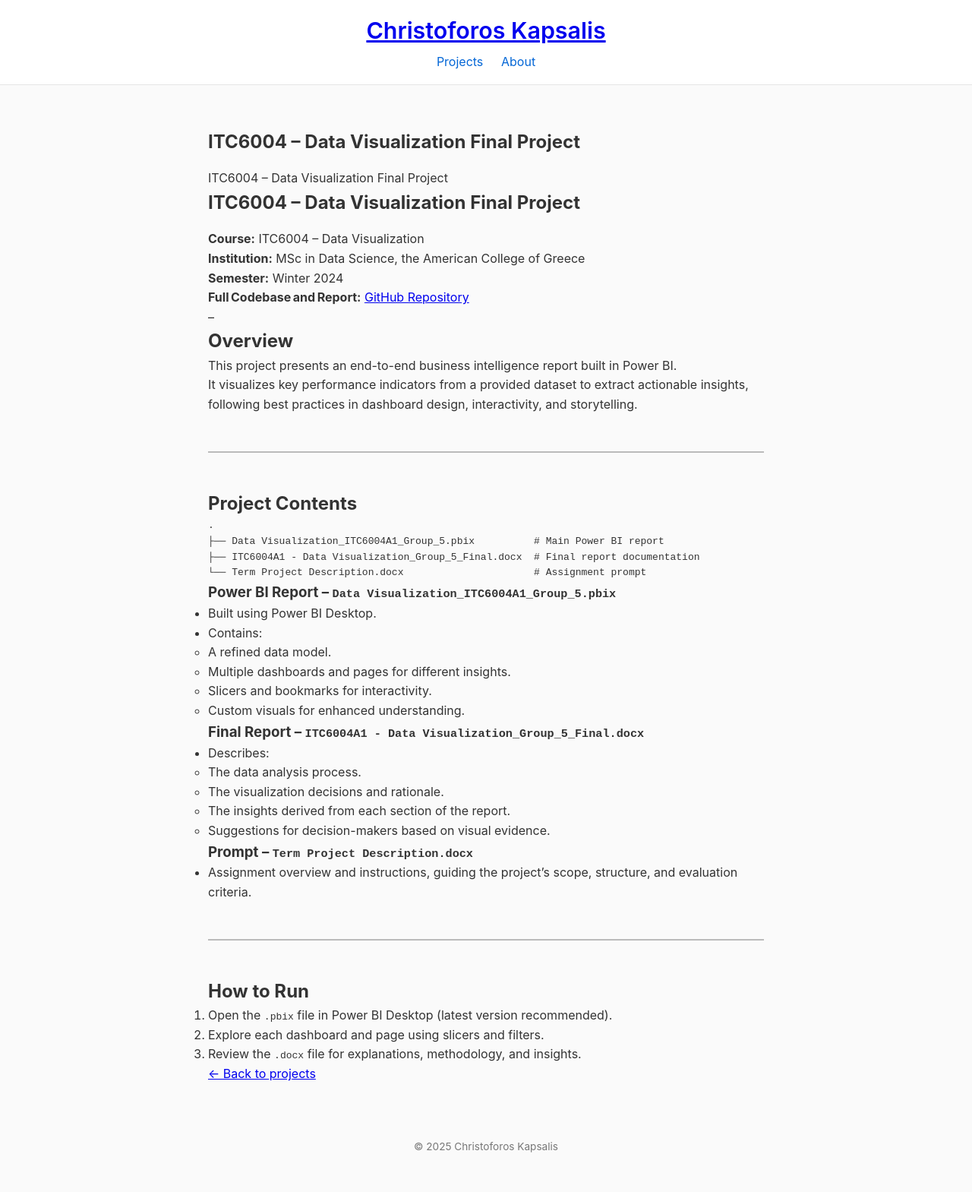
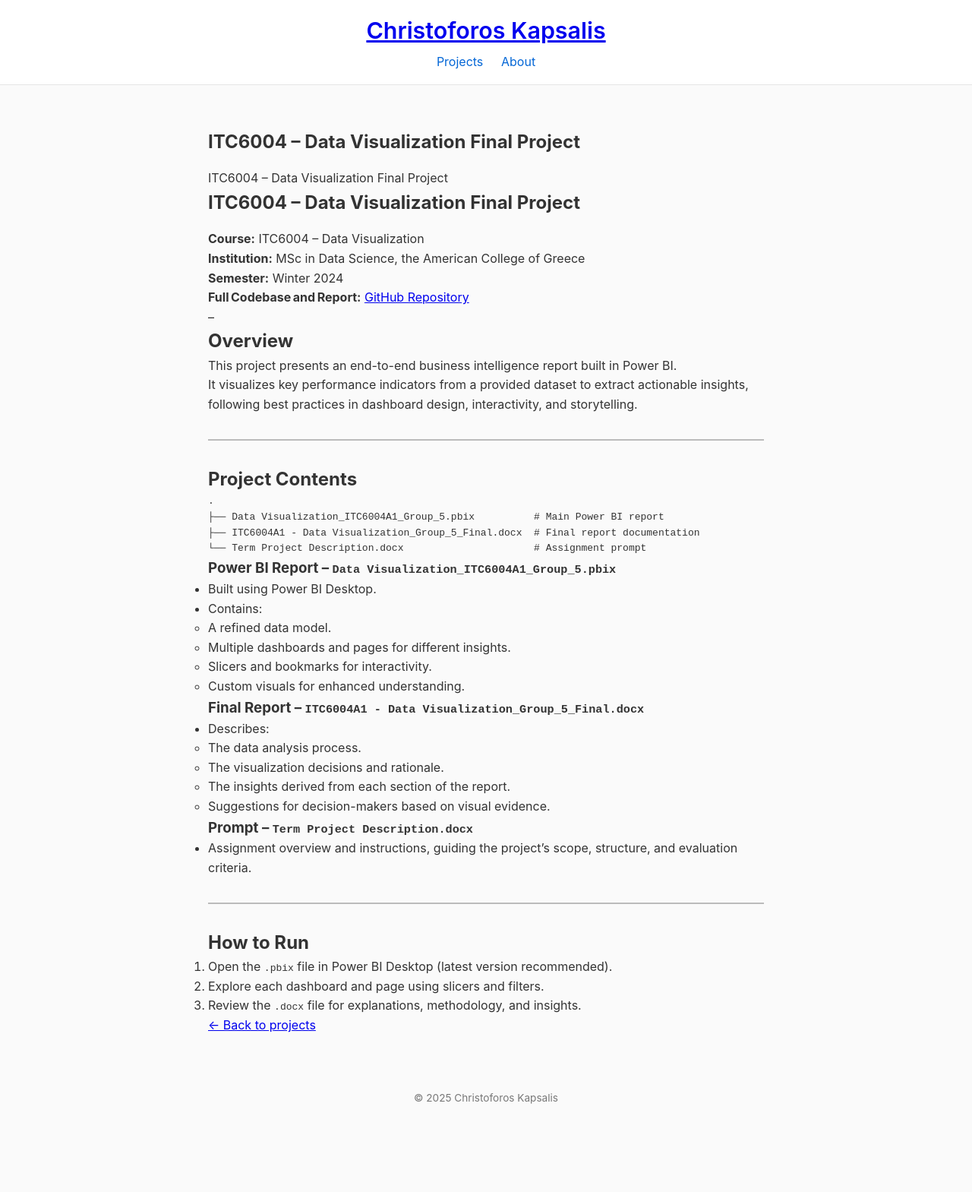
Before and after one commit to C-Kapsalis/portfolio-website, a Jekyll site: the page built from _projects/itc6004.md, in a window 1280 px wide. Shown: the whole page at 76% size. Built offline with Jekyll 4.4.1, drawn with Linux system fonts in a browser that asks for light colours; after the commit the page ends 1505 px from its top, so only the background shows below that.

Commit message:
new 2rem

```diff
--- a/assets/css/style.css
+++ b/assets/css/style.css
@@ -32,5 +32,5 @@ ul.proj-list li a{font-size:1.15rem;font-weight:600;color:#0366d6}
 hr {
   border: 0;
   border-top: 2px solid #bbb;   /* thickness / colour */
-  margin: 3rem 0 !important;               /* ⬅️ vertical gap above & below */
+  margin: 2rem 0 !important;               /* ⬅️ vertical gap above & below */
 }
```
